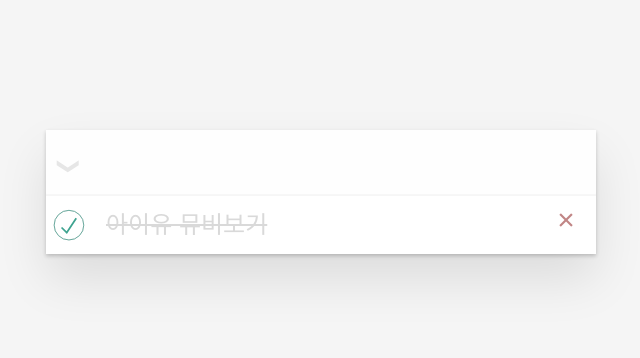
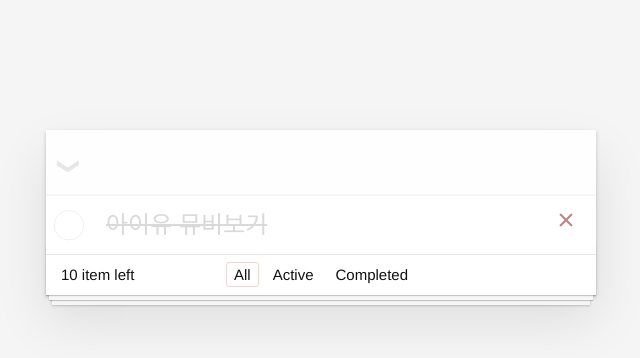
Before and after one commit to fe-olaf/20210821, a React app: page / in a window 1280 px wide. Shown: the top 358 px of the page, without its empty margins (319-959 px from the left). Built offline with nearby package versions, Linux system fonts and the light colour scheme; the HTML template or start-up script is replaced by a standard one.

Commit message:
footer 추가

```diff
--- a/src/components/todo/Footer.js
+++ b/src/components/todo/Footer.js
@@ -0,0 +1,73 @@
+import React from 'react'
+import styled from 'styled-components'
+
+const Container = styled.div`
+  padding: 10px 15px;
+  height: 20px;
+  text-align: center;
+  font-size: 15px;
+  border-top: 1px solid #e6e6e6;
+
+  &::before {
+    content: '';
+    position: absolute;
+    right: 0;
+    bottom: 0;
+    left: 0;
+    height: 50px;
+    overflow: hidden;
+    box-shadow: 0 1px 1px rgba(0, 0, 0, 0.2), 0 8px 0 -3px #f6f6f6,
+      0 9px 1px -3px rgba(0, 0, 0, 0.2), 0 16px 0 -6px #f6f6f6,
+      0 17px 2px -6px rgba(0, 0, 0, 0.2);
+  }
+`
+
+const CountText = styled.div`
+  float: left;
+  text-align: left;
+  font-weight: 300;
+`
+
+const Filter = styled.ul`
+  margin: 0;
+  padding: 0;
+  list-style: none;
+  position: absolute;
+  right: 0;
+  left: 0;
+`
+
+const Item = styled.li`
+  display: inline;
+  color: inherit;
+  margin: 3px;
+  padding: 3px 7px;
+  text-decoration: none;
+  border: 1px solid transparent;
+  border-radius: 3px;
+
+  &:hover {
+    border-color: rgba(175, 47, 47, 0.1);
+  }
+
+  ${({ selected }) =>
+    selected &&
+    `
+        border-color: rgba(175, 47, 47, 0.2);
+    `}
+`
+
+function Footer() {
+  return (
+    <Container>
+      <CountText>{`10 item left`}</CountText>
+      <Filter>
+        <Item selected>All</Item>
+        <Item>Active</Item>
+        <Item>Completed</Item>
+      </Filter>
+    </Container>
+  )
+}
+
+export default Footer
--- a/src/components/todo/List.js
+++ b/src/components/todo/List.js
@@ -81,7 +81,7 @@ function List() {
   return (
     <Container>
       <Item>
-        <ToggleButton completed type="checkbox" />
+        <ToggleButton completed={false} type="checkbox" />
         <Label completed>아이유 뮤비보기</Label>
         <DeleteButton />
       </Item>
--- a/src/pages/Todo.js
+++ b/src/pages/Todo.js
@@ -3,6 +3,7 @@ import styled from 'styled-components'
 
 import Input from '../components/todo/Input'
 import List from '../components/todo/List'
+import Footer from '../components/todo/Footer'
 
 const Container = styled.div`
   background: #fff;
@@ -16,6 +17,7 @@ function TodoPage() {
     <Container>
       <Input />
       <List />
+      <Footer />
     </Container>
   )
 }
```
